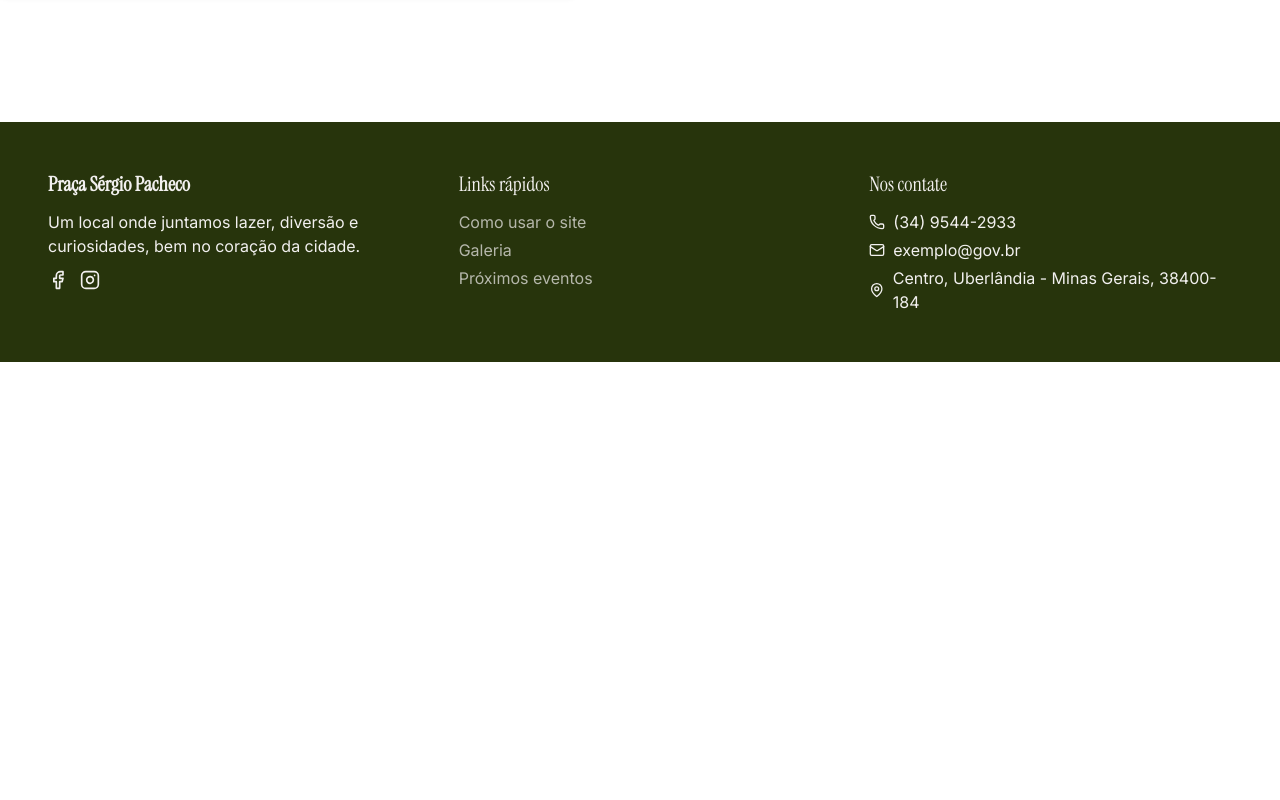
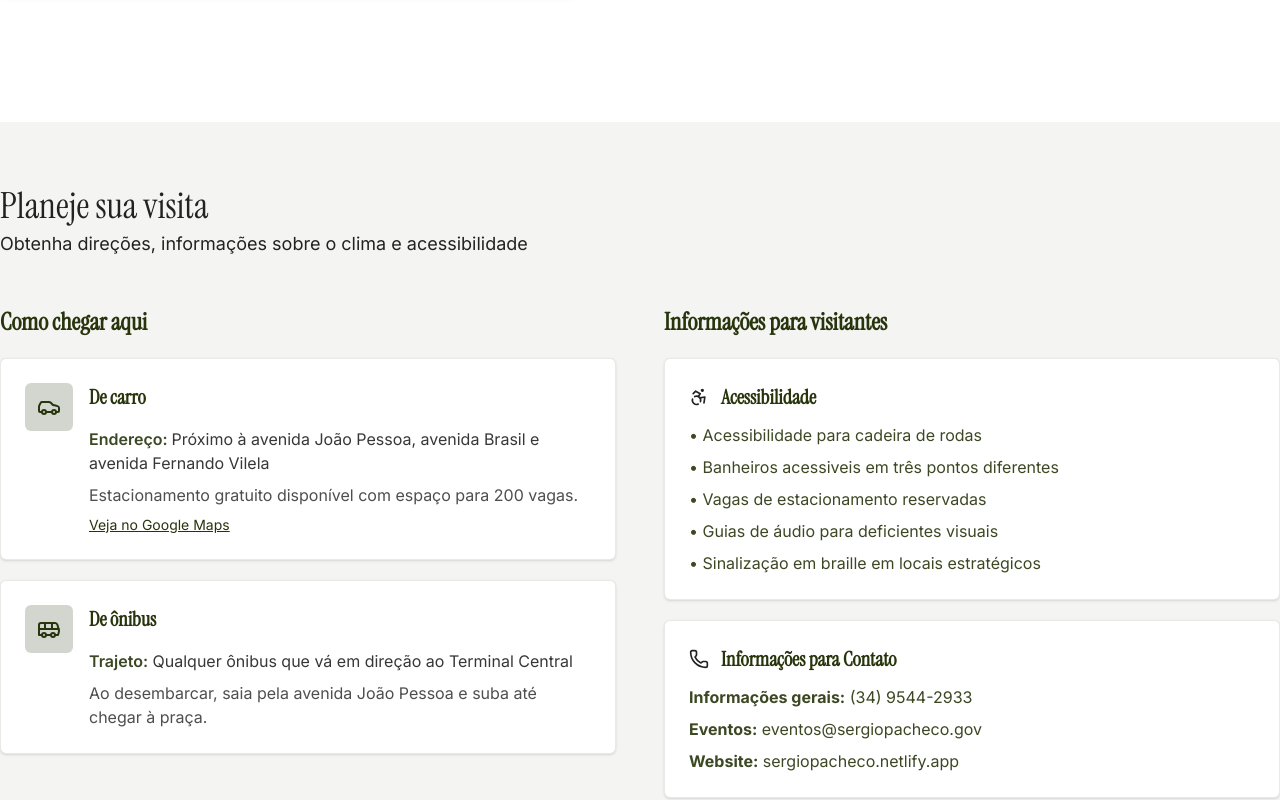
Before and after one commit to viniciuseugenio/praca-sergio-pacheco, a React (Vite) app: page / in a window 1280 px wide. Shown: the part 4500-5300 px from the top of the page. Before the commit the page ends 4862 px from the top, so only its background shows below. Built offline with nearby package versions, Linux system fonts and the light colour scheme.

Commit message:
feat(plan-visit): add section to inform routes and visitor informations

```diff
--- a/src/App.tsx
+++ b/src/App.tsx
@@ -4,6 +4,7 @@ import HeroSection from "./components/HeroSection";
 import History from "./components/History";
 import HowToUse from "./components/HowToUse";
 import IncomingEvents from "./components/IncomingEvents";
+import PlanVisit from "./components/PlanVisit";
 
 function App() {
   return (
@@ -13,6 +14,7 @@ function App() {
       <Gallery />
       <IncomingEvents />
       <History />
+      <PlanVisit />
       <Footer />
     </>
   );
--- /dev/null
+++ b/src/components/PlanVisit.tsx
@@ -0,0 +1,161 @@
+import { Accessibility, Bus, Car, Phone, type LucideProps } from "lucide-react";
+import SectionContainer from "./UI/SectionContainer";
+import SectionTitle from "./UI/SectionTitle";
+import type { LucideIcon } from "../types/global";
+import { motion } from "motion/react";
+
+type TrajectBoxProps = React.PropsWithChildren<{
+  Icon: LucideIcon;
+  title: string;
+  delay?: number;
+}>;
+
+const TrajectBox: React.FC<TrajectBoxProps> = ({
+  Icon,
+  title,
+  children,
+  delay = 0,
+}) => {
+  return (
+    <motion.div
+      initial={{ opacity: 0, y: -20 }}
+      whileInView={{ opacity: 1, y: 0 }}
+      transition={{ delay }}
+      className="grid grid-cols-[auto_1fr] mt-5 gap-4 border p-6 border-primary/10 shadow-sm rounded-md bg-white"
+    >
+      <div className="p-3 bg-primary/20 w-fit h-fit rounded-md text-primary">
+        <Icon />
+      </div>
+      <div className="flex flex-col gap-2">
+        <h3 className="font-serif text-primary text-xl font-semibold">
+          {title}
+        </h3>
+        {children}
+      </div>
+    </motion.div>
+  );
+};
+
+type VisitorInfoProps = React.PropsWithChildren<{
+  Icon: LucideIcon;
+  title: string;
+  delay?: number;
+}>;
+
+const VisitorInfo: React.FC<VisitorInfoProps> = ({
+  Icon,
+  title,
+  children,
+  delay = 0,
+}) => {
+  return (
+    <motion.div
+      initial={{ opacity: 0, y: -20 }}
+      whileInView={{ opacity: 1, y: 0 }}
+      transition={{ delay }}
+      className="mt-5 bg-white p-6 border-primary/10 shadow-sm w-full rounded-md border"
+    >
+      <div className="flex gap-3 items-center">
+        <Icon className="h-5 w-5" />
+        <h3 className="font-serif text-primary font-semibold text-xl">
+          {title}
+        </h3>
+      </div>
+      <ul className="mt-3 flex flex-col gap-2 text-primary opacity-90 text-sm sm:text-base">
+        {children}
+      </ul>
+    </motion.div>
+  );
+};
+
+const PlanVisit: React.FC = () => {
+  return (
+    <div className="bg-primary/5 py-16 mt-32">
+      <SectionContainer>
+        <SectionTitle
+          title="Planeje sua visita"
+          description="Obtenha direções, informações sobre o clima e acessibilidade"
+        />
+        <div className="gap-12 grid grid-cols-1 md:grid-cols-2 mt-12">
+          <div>
+            <h2 className="font-serif text-2xl text-primary font-semibold">
+              Como chegar aqui
+            </h2>
+            <TrajectBox delay={0.3} Icon={Car} title="De carro">
+              <div className="text-sm sm:text-base mt-2 flex flex-col gap-2">
+                <p className="opacity-90">
+                  <span className="text-primary font-semibold">Endereço: </span>{" "}
+                  Próximo à avenida João Pessoa, avenida Brasil e avenida
+                  Fernando Vilela
+                </p>
+                <p className="opacity-80">
+                  Estacionamento gratuito disponível com espaço para 200 vagas.
+                </p>
+                <a
+                  href="https://maps.app.goo.gl/XbfRvZFugMRaqiYr7"
+                  className="text-sm underline cursor-pointer text-primary"
+                  target="_blank"
+                >
+                  Veja no Google Maps
+                </a>
+              </div>
+            </TrajectBox>
+            <TrajectBox delay={0.6} Icon={Bus} title="De ônibus">
+              <div className="text-sm sm:text-base flex flex-col gap-2 mt-2">
+                <p className="opacity-90">
+                  <span className="text-primary font-semibold">Trajeto:</span>{" "}
+                  Qualquer ônibus que vá em direção ao Terminal Central
+                </p>
+                <p className="opacity-80">
+                  Ao desembarcar, saia pela avenida João Pessoa e suba até
+                  chegar à praça.
+                </p>
+              </div>
+            </TrajectBox>
+          </div>
+          <div>
+            <h2 className="font-serif text-primary text-2xl font-semibold">
+              Informações para visitantes
+            </h2>
+            <div>
+              <VisitorInfo
+                delay={0.3}
+                Icon={Accessibility}
+                title="Acessibilidade"
+              >
+                <li>• Acessibilidade para cadeira de rodas</li>
+                <li>• Banheiros acessiveis em três pontos diferentes</li>
+                <li>• Vagas de estacionamento reservadas</li>
+                <li>• Guias de áudio para deficientes visuais</li>
+                <li>• Sinalização em braille em locais estratégicos</li>
+              </VisitorInfo>
+
+              <VisitorInfo
+                Icon={Phone}
+                delay={0.6}
+                title="Informações para Contato"
+              >
+                <li>
+                  <span className="text-primary font-bold">
+                    Informações gerais:
+                  </span>{" "}
+                  (34) 9544-2933
+                </li>
+                <li>
+                  <span className="text-primary font-bold">Eventos:</span>{" "}
+                  eventos@sergiopacheco.gov
+                </li>
+                <li>
+                  <span className="text-primary font-bold">Website:</span>{" "}
+                  sergiopacheco.netlify.app
+                </li>
+              </VisitorInfo>
+            </div>
+          </div>
+        </div>
+      </SectionContainer>
+    </div>
+  );
+};
+
+export default PlanVisit;
```
